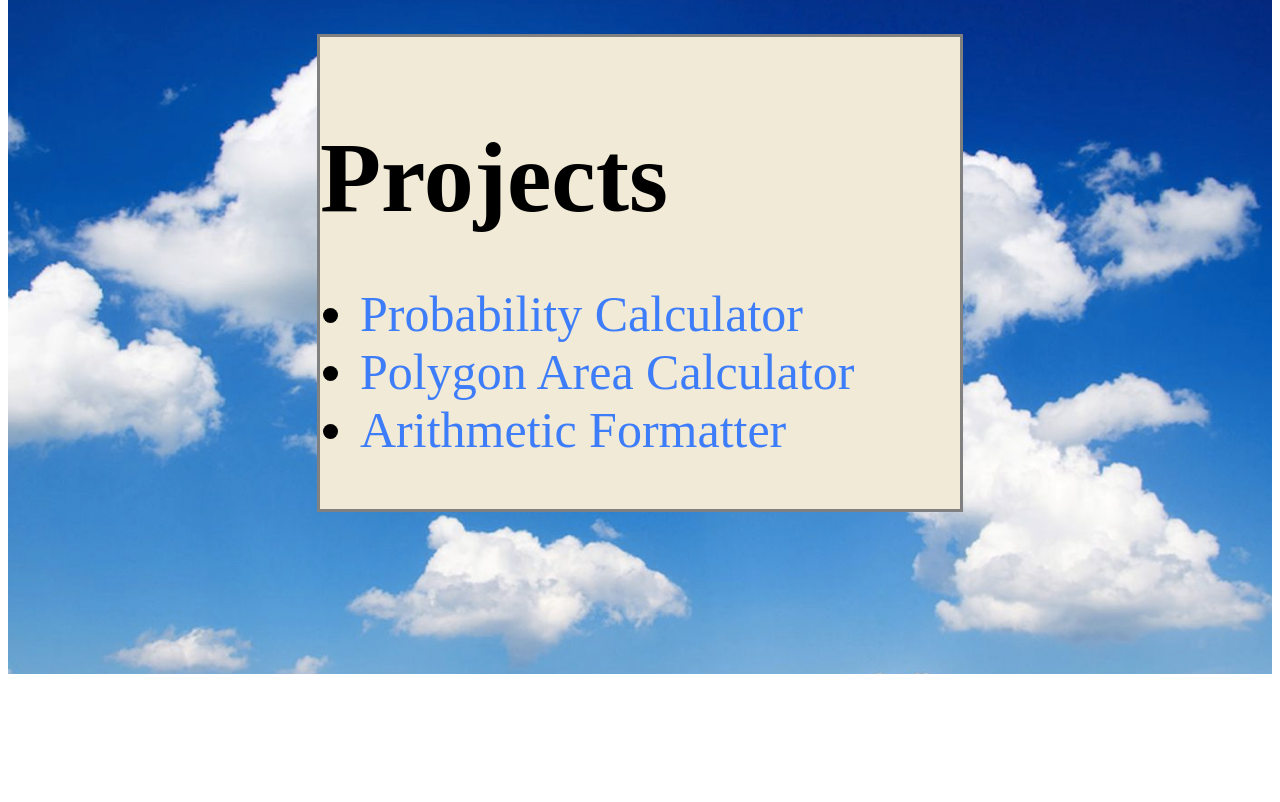
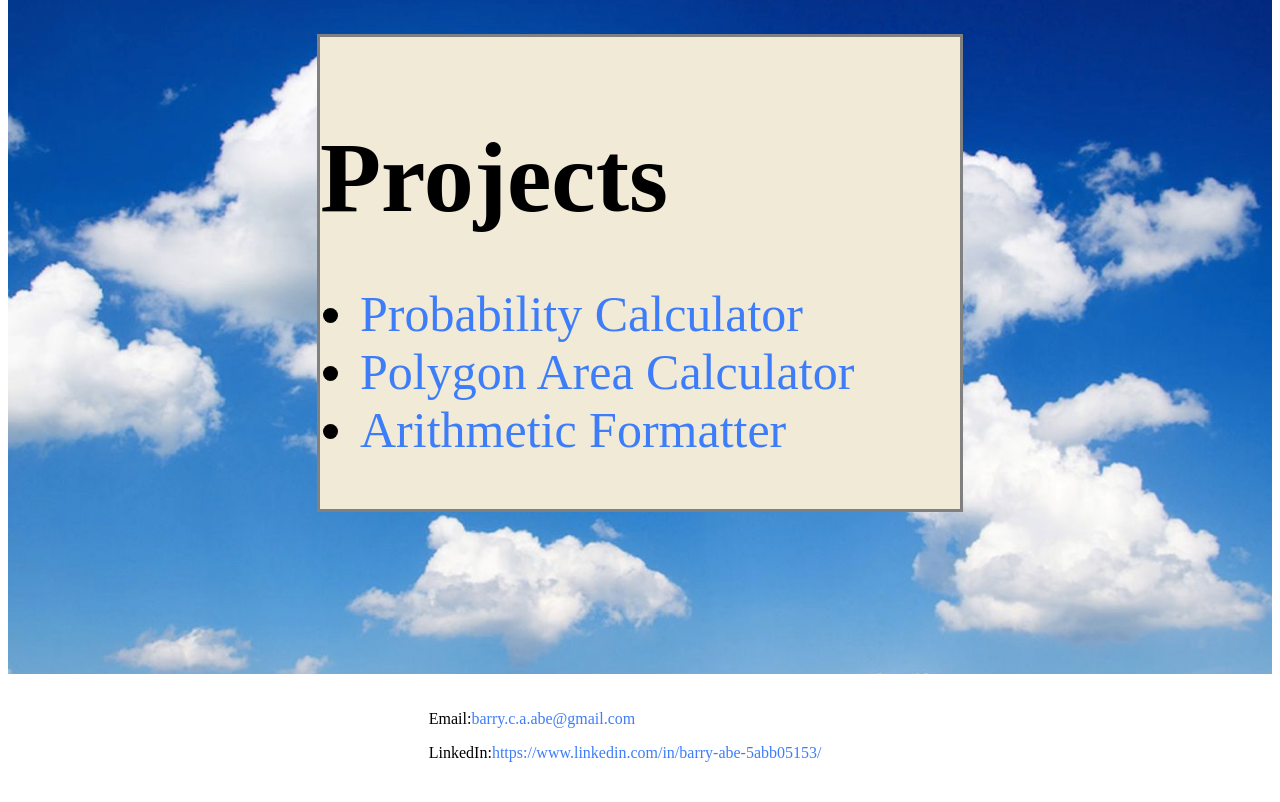
Before and after one commit to HuerinNal/HuerinNal.github.io, a plain HTML site: page index.html in a window 1280 px wide. Shown: the part 1734-2536 px from the top of the page. Before the commit the page ends 2416 px from the top, so only its background shows below. Drawn offline with Linux system fonts and the light colour scheme.

Commit message:
Added Footer

```diff
--- a/index.html
+++ b/index.html
@@ -49,5 +49,11 @@
     </div>
 </div>
 
+<footer class = "flex-center">
+    <div>
+        <p>Email:<a href="mailto:barry.c.a.abe@gmail.com" class = "footer-link">barry.c.a.abe@gmail.com</a></p>
+        <p>LinkedIn:<a href="https://www.linkedin.com/in/barry-abe-5abb05153/" target="_blank" class = "footer-link">https://www.linkedin.com/in/barry-abe-5abb05153/</a></p>
+    </div>
+</footer>
 </body>
 </html>
--- a/styles.css
+++ b/styles.css
@@ -11,6 +11,16 @@ h2{
 
 body{
     scroll-snap-type: y proximity;
+}
+
+footer {
+    width: 33vw;
+    margin-left: auto;
+    margin-right: auto;
+    padding-top: 20px;
+    padding-bottom: 20px;
+    background-color: white;
+    color: black;
 }
 
 /*Classes*/
@@ -77,6 +87,12 @@ body{
     color: #3e7dfa;
 }
 
+.footer-link{
+    text-align: right;
+    text-decoration: none;
+    color: #3e7dfa;
+}
+
 /*IDs*/
 
 /*Header*/
@@ -84,6 +100,7 @@ body{
     position: fixed;
     top: 0px;
     width:100vw;
+
     list-style-type: none;
     margin: 0;
     padding: 0;
@@ -188,6 +205,7 @@ body{
 #project-title{
     padding-left: 20px;
 }
+
 #profile-link{
     padding-right: 50px;
     color: black;
```
